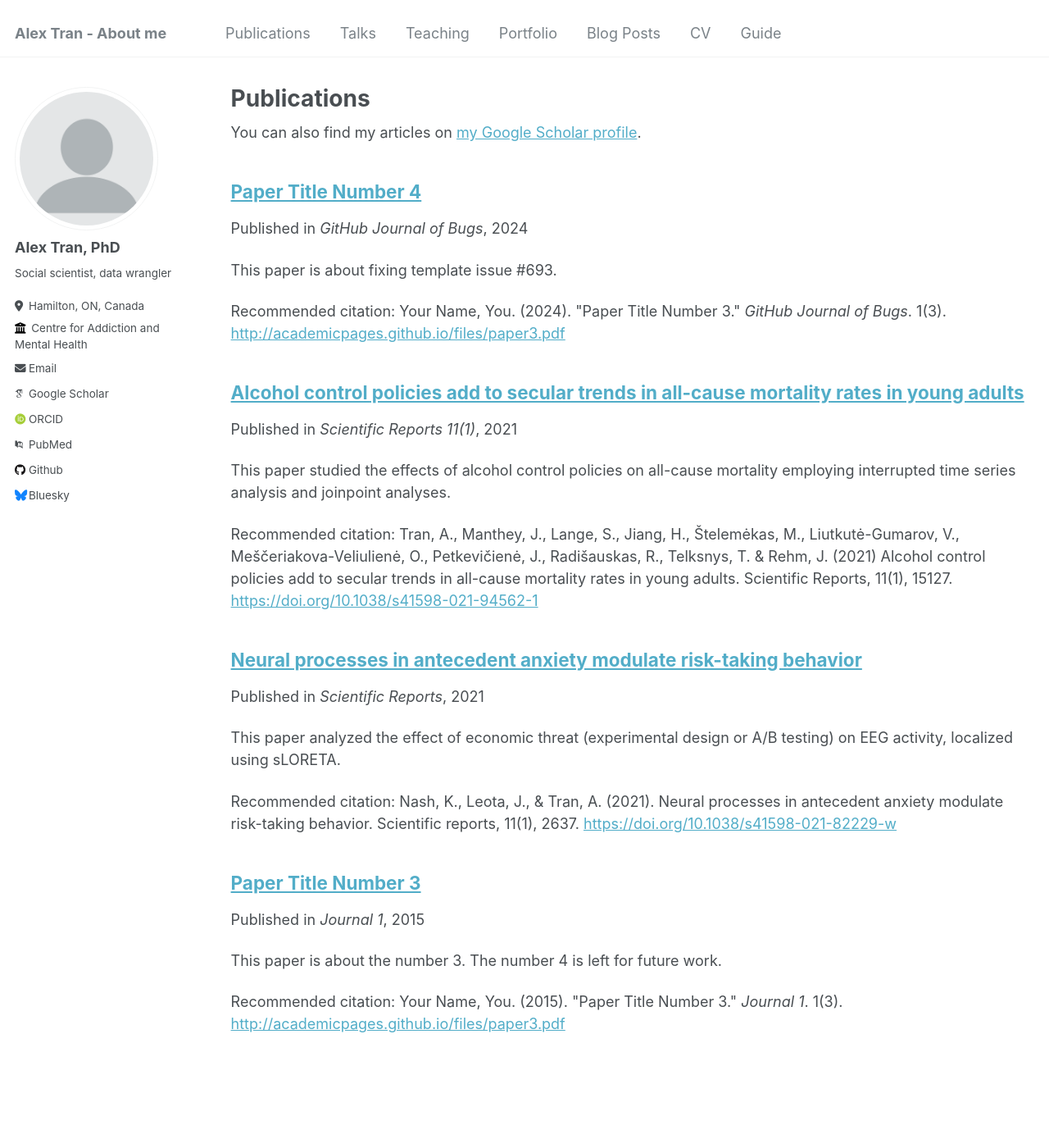
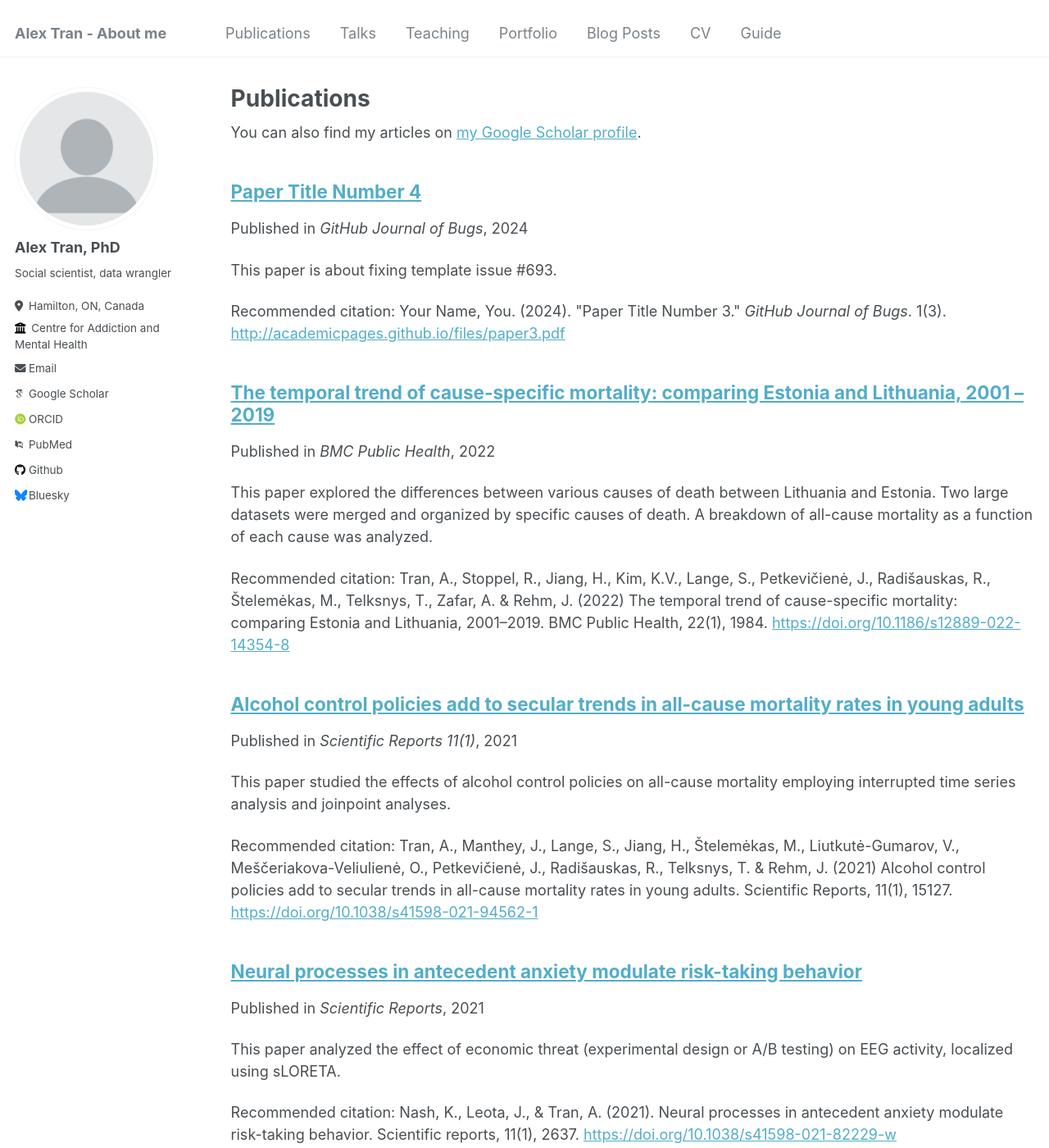
Before and after one commit to 9trana/academic_site, a Jekyll site: the page built from _pages/publications.md, in a window 1280 px wide and 1400 px high. Shown: the whole window at 82% size. Built offline with Jekyll 4.4.1, drawn with Linux system fonts in a browser that asks for light colours; some web fonts are replaced.

Commit message:
Update 2015-10-01-paper-title-number-3.md

```diff
--- a/_publications/2015-10-01-paper-title-number-3.md
+++ b/_publications/2015-10-01-paper-title-number-3.md
@@ -1,12 +1,12 @@
 ---
-title: "Paper Title Number 3"
+title: "The temporal trend of cause-specific mortality: comparing Estonia and Lithuania, 2001 – 2019"
 collection: publications
-permalink: /publication/2015-10-01-paper-title-number-3
-excerpt: 'This paper is about the number 3. The number 4 is left for future work.'
-date: 2015-10-01
-venue: 'Journal 1'
-paperurl: 'http://academicpages.github.io/files/paper3.pdf'
-citation: 'Your Name, You. (2015). &quot;Paper Title Number 3.&quot; <i>Journal 1</i>. 1(3).'
+permalink: /publication/2022-ltuest-comp.pdf
+excerpt: 'This paper explored the differences between various causes of death between Lithuania and Estonia. Two large datasets were merged and organized by specific causes of death. A breakdown of all-cause mortality as a function of each cause was analyzed.'
+date: 2022-10-04
+venue: 'BMC Public Health'
+paperurl: 'https://doi.org/10.1186/s12889-022-14354-8'
+citation: 'Tran, A., Stoppel, R., Jiang, H., Kim, K.V., Lange, S., Petkevičienė, J., Radišauskas, R., Štelemėkas, M., Telksnys, T., Zafar, A. & Rehm, J. (2022) The temporal trend of cause-specific mortality: comparing Estonia and Lithuania, 2001–2019. BMC Public Health, 22(1), 1984.'
 ---
 
 The contents above will be part of a list of publications, if the user clicks the link for the publication than the contents of section will be rendered as a full page, allowing you to provide more information about the paper for the reader. When publications are displayed as a single page, the contents of the above "citation" field will automatically be included below this section in a smaller font.
```
